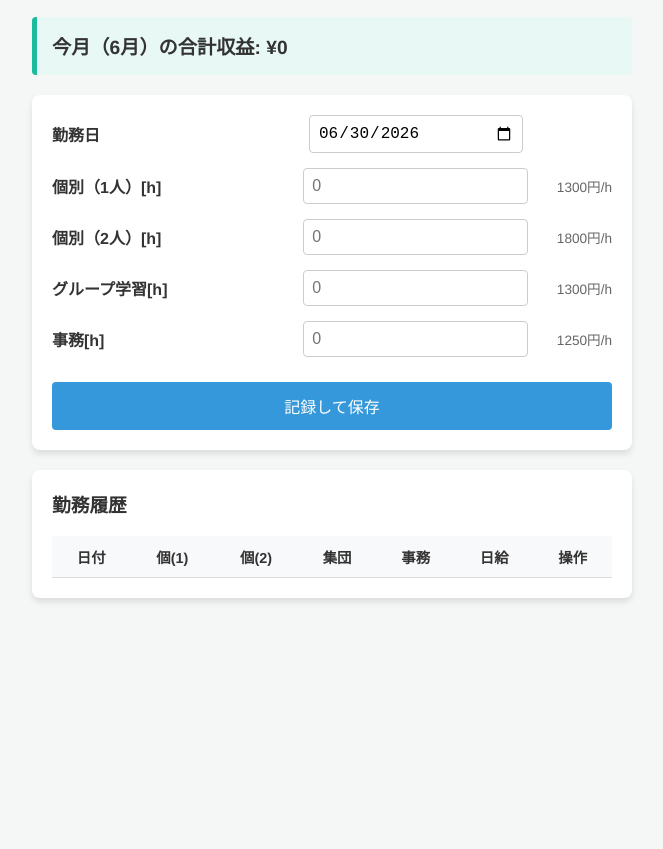
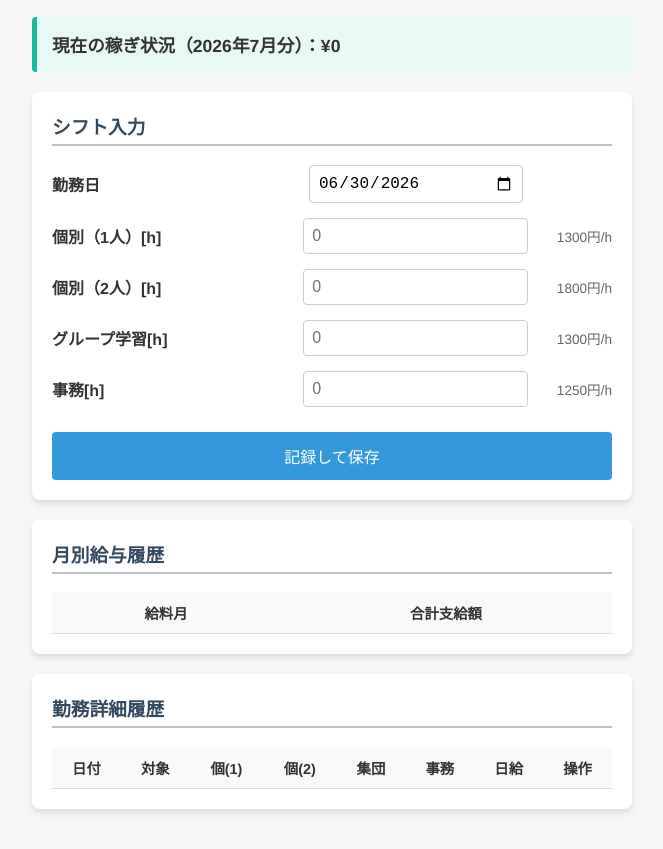
Before and after one commit to shunemi33/juku, a plain HTML site: page index.html in a window 1280 px wide. Shown: the part 78-927 px from the top of the page, without its empty margins (308-971 px from the left). Before the commit the page ends 800 px from the top, so only its background shows below. Drawn offline with Linux system fonts and the light colour scheme.

Commit message:
Update index.html

```diff
--- a/index.html
+++ b/index.html
@@ -1,13 +1,13 @@
 <!DOCTYPE html>
 <html lang="ja">
 <head>
-    <meta name="apple-mobile-web-app-capable" content="yes">
-    <meta name="apple-mobile-web-app-status-bar-style" content="default">
-    <meta name="apple-mobile-web-app-title" content="給与計算">
-
     <meta charset="UTF-8">
     <meta name="viewport" content="width=device-width, initial-scale=1.0">
     <title>塾バイト給与計算アプリ</title>
+    <meta name="apple-mobile-web-app-capable" content="yes">
+    <meta name="apple-mobile-web-app-status-bar-style" content="default">
+    <meta name="apple-mobile-web-app-title" content="給料計算">
+    <link rel="apple-touch-icon" href="icon.png">
     <style>
         body {
             font-family: 'Helvetica Neue', Arial, sans-serif;
@@ -20,6 +20,12 @@
         h2 {
             text-align: center;
             color: #2c3e50;
+        }
+        h3 {
+            margin-top: 0;
+            color: #34495e;
+            border-bottom: 2px solid #bdc3c7;
+            padding-bottom: 5px;
         }
         .card {
             background: #fff;
@@ -70,7 +76,7 @@
             background-color: #e8f8f5;
             border-left: 5px solid #1abc9c;
             padding: 15px;
-            font-size: 1.2em;
+            font-size: 1.1em;
             font-weight: bold;
             margin-bottom: 20px;
             border-radius: 4px;
@@ -99,6 +105,10 @@
         button.delete-btn:hover {
             background-color: #c0392b;
         }
+        .month-summary-row {
+            font-weight: bold;
+            background-color: #fdfefe;
+        }
     </style>
 </head>
 <body>
@@ -106,10 +116,11 @@
     <h2>塾バイト給与計算アプリ</h2>
 
     <div class="total-box" id="monthlyTotalDisplay">
-        今月の合計収益: 0円
+        現在の状況：計算中...
     </div>
 
     <div class="card">
+        <h3>シフト入力</h3>
         <div class="input-group">
             <label>勤務日</label>
             <input type="date" id="workDate">
@@ -139,12 +150,29 @@
     </div>
 
     <div class="card">
-        <h3 style="margin-top: 0;">勤務履歴</h3>
+        <h3>月別給与履歴</h3>
+        <div style="overflow-x: auto;">
+            <table>
+                <thead>
+                    <tr>
+                        <th>給料月</th>
+                        <th>合計支給額</th>
+                    </tr>
+                </thead>
+                <tbody id="monthSummaryBody">
+                    </tbody>
+            </table>
+        </div>
+    </div>
+
+    <div class="card">
+        <h3>勤務詳細履歴</h3>
         <div style="overflow-x: auto;">
             <table>
                 <thead>
                     <tr>
                         <th>日付</th>
+                        <th>対象</th>
                         <th>個(1)</th>
                         <th>個(2)</th>
                         <th>集団</th>
@@ -160,7 +188,6 @@
     </div>
 
     <script>
-        // 時給の設定
         const RATES = {
             ind1: 1300,
             ind2: 1800,
@@ -168,11 +195,9 @@
             admin: 1250
         };
 
-        // ローカルストレージからデータを読み込む
         let records = JSON.parse(localStorage.getItem('jukuShiftRecords')) || [];
 
         function init() {
-            // 今日の日付をデフォルトでセット
             const today = new Date();
             const yyyy = today.getFullYear();
             const mm = String(today.getMonth() + 1).padStart(2, '0');
@@ -182,6 +207,24 @@
             updateDisplay();
         }
 
+        // 10日締めに基づいた「給料月」を判定する関数
+        function getSalaryMonth(dateStr) {
+            const parts = dateStr.split('-');
+            let year = parseInt(parts[0], 10);
+            let month = parseInt(parts[1], 10);
+            const day = parseInt(parts[2], 10);
+
+            // 11日以降の勤務は「翌月分の給料」になる
+            if (day >= 11) {
+                month += 1;
+                if (month > 12) {
+                    month = 1;
+                    year += 1;
+                }
+            }
+            return `${year}年${month}月分`;
+        }
+
         function calculateAndSave() {
             const dateStr = document.getElementById('workDate').value;
             if(!dateStr) {
@@ -189,21 +232,18 @@
                 return;
             }
 
-            // 入力値を取得（未入力の場合は0とする）
             const h1 = parseFloat(document.getElementById('ind1').value) || 0;
             const h2 = parseFloat(document.getElementById('ind2').value) || 0;
             const hg = parseFloat(document.getElementById('group').value) || 0;
             const ha = parseFloat(document.getElementById('admin').value) || 0;
 
             if(h1 === 0 && h2 === 0 && hg === 0 && ha === 0) {
-                alert('少なくとも1つの勤務時間を入力してください。');
+                alert('勤務時間を入力してください。');
                 return;
             }
 
-            // 日給の計算
             const dailyTotal = (h1 * RATES.ind1) + (h2 * RATES.ind2) + (hg * RATES.group) + (ha * RATES.admin);
 
-            // データの作成
             const record = {
                 id: Date.now(),
                 date: dateStr,
@@ -214,11 +254,9 @@
                 total: dailyTotal
             };
 
-            // 保存
             records.push(record);
             localStorage.setItem('jukuShiftRecords', JSON.stringify(records));
 
-            // 入力欄をリセット
             document.getElementById('ind1').value = '';
             document.getElementById('ind2').value = '';
             document.getElementById('group').value = '';
@@ -229,27 +267,32 @@
 
         function updateDisplay() {
             const tbody = document.getElementById('historyBody');
+            const monthTbody = document.getElementById('monthSummaryBody');
             tbody.innerHTML = '';
+            monthTbody.innerHTML = '';
 
-            let monthlySum = 0;
+            // 月別集計用の連想配列
+            const monthlyTotals = {};
 
-            // 今月の年月文字列を取得（例: "2026-06"）
-            const today = new Date();
-            const currentMonthPrefix = `${today.getFullYear()}-${String(today.getMonth() + 1).padStart(2, '0')}`;
-
-            // 日付の降順（新しい順）に並び替え
+            // 日付が新しい順にソート
             records.sort((a, b) => b.date.localeCompare(a.date));
 
+            // データ集計と日ごと履歴の生成
             records.forEach(r => {
-                // 今月のデータなら合計に加算
-                if (r.date.startsWith(currentMonthPrefix)) {
-                    monthlySum += r.total;
+                const salaryMonth = getSalaryMonth(r.date);
+
+                // 月別合計に加算
+                if (!monthlyTotals[salaryMonth]) {
+                    monthlyTotals[salaryMonth] = 0;
                 }
+                monthlyTotals[salaryMonth] += r.total;
 
-                // 履歴テーブルに行を追加
+                // 勤務詳細行
                 const tr = document.createElement('tr');
                 tr.innerHTML = `
-                    <td>${r.date.slice(5)}</td> <td>${r.ind1 > 0 ? r.ind1 : '-'}</td>
+                    <td>${r.date.slice(5)}</td>
+                    <td style="font-size:0.85em; color:#7f8c8d;">${salaryMonth.replace('分','')}</td>
+                    <td>${r.ind1 > 0 ? r.ind1 : '-'}</td>
                     <td>${r.ind2 > 0 ? r.ind2 : '-'}</td>
                     <td>${r.group > 0 ? r.group : '-'}</td>
                     <td>${r.admin > 0 ? r.admin : '-'}</td>
@@ -259,8 +302,25 @@
                 tbody.appendChild(tr);
             });
 
-            // 今月の合計を更新
-            document.getElementById('monthlyTotalDisplay').innerText = `今月（${today.getMonth() + 1}月）の合計収益: ¥${monthlySum.toLocaleString()}`;
+            // 月別給与履歴の生成（新しい月が上に来るように並び替え）
+            const sortedMonths = Object.keys(monthlyTotals).sort((a, b) => b.localeCompare(a));
+            sortedMonths.forEach(m => {
+                const tr = document.createElement('tr');
+                tr.className = 'month-summary-row';
+                tr.innerHTML = `
+                    <td>${m}</td>
+                    <td style="color: #1abc9c;">¥${monthlyTotals[m].toLocaleString()}</td>
+                `;
+                monthTbody.appendChild(tr);
+            });
+
+            // 今日の日付から「現在進行中の給料月」を特定し、トップに表示
+            const today = new Date();
+            const todayStr = `${today.getFullYear()}-${String(today.getMonth() + 1).padStart(2, '0')}-${String(today.getDate()).padStart(2, '0')}`;
+            const currentSalaryMonth = getSalaryMonth(todayStr);
+            const currentMonthSum = monthlyTotals[currentSalaryMonth] || 0;
+
+            document.getElementById('monthlyTotalDisplay').innerText = `現在の稼ぎ状況（${currentSalaryMonth}）：¥${currentMonthSum.toLocaleString()}`;
         }
 
         function deleteRecord(id) {
@@ -271,7 +331,6 @@
             }
         }
 
-        // ページ読み込み時に初期化
         window.onload = init;
     </script>
 </body>
```
